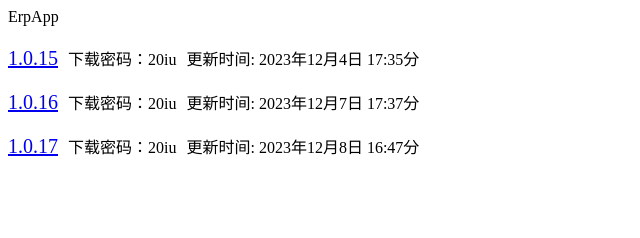
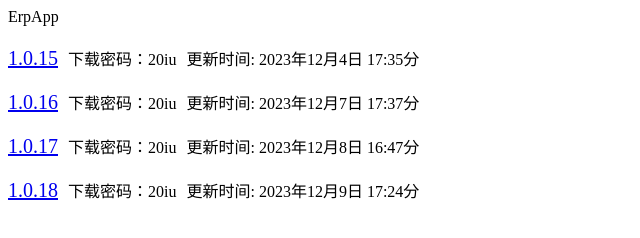
Before and after one commit to userArcueidBrunestud/alphaApp, a plain HTML site: page index.html in a window 1280 px wide. Shown: the whole page, without its empty margins (0-640 px from the left). Drawn offline with nearby package versions, Linux system fonts and the light colour scheme.

Commit message:
版本更新

```diff
--- a/index.html
+++ b/index.html
@@ -35,6 +35,12 @@
             <div style="margin-left: 10px;">下载密码：20iu</div>
             <div style="margin-left: 10px;">更新时间: 2023年12月8日 16:47分</div>
         </div>
+        <div style="display: flex;flex-direction: row; align-items: center;margin-top: 20px;">
+            <a
+                href="https://wwar.lanzout.com/i0a7j1hajgdc">1.0.18</a>
+            <div style="margin-left: 10px;">下载密码：20iu</div>
+            <div style="margin-left: 10px;">更新时间: 2023年12月9日 17:24分</div>
+        </div>
     </div>
 </body>
 
```
